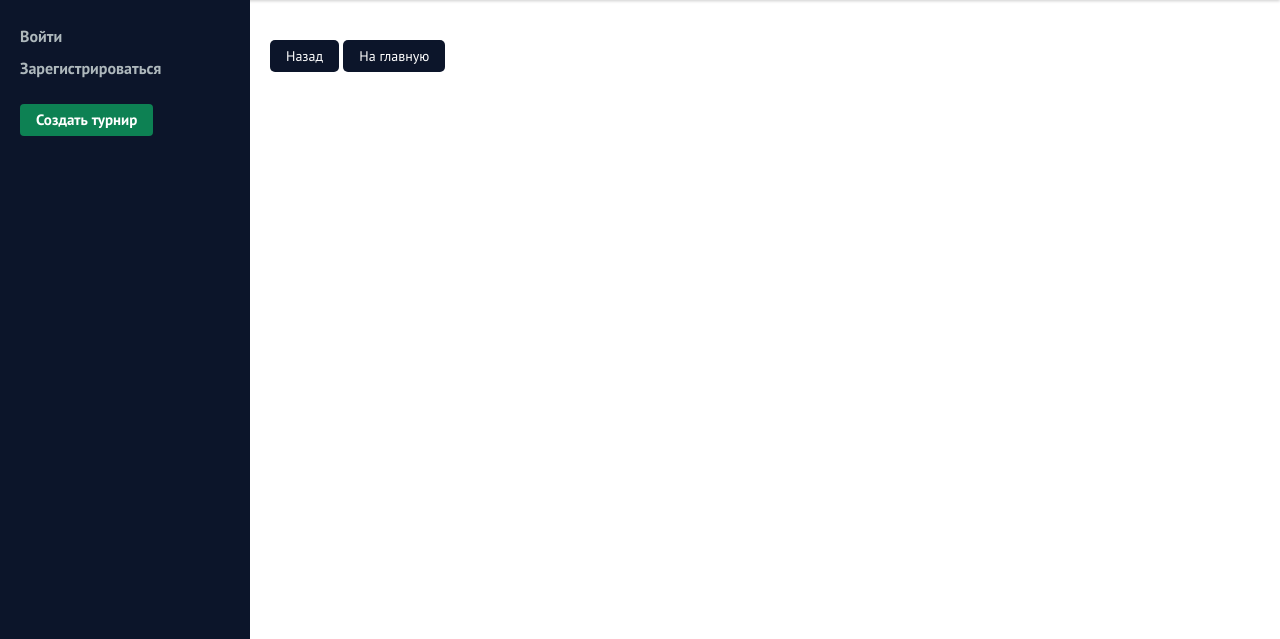
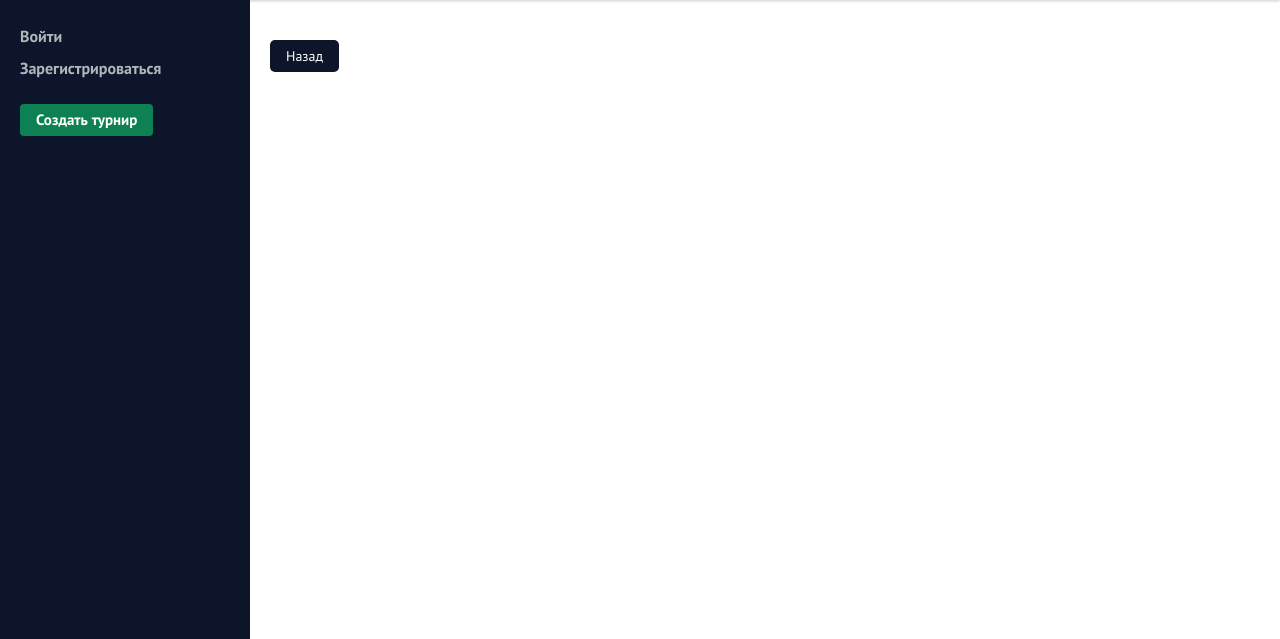
Before and after one commit to apanasenko/tabmaker, a Django app: template apps/tournament/templates/main/message.html in a window 1280 px wide. Shown: the part 70-709 px from the top of the page. Run offline with Django 3.2, Linux system fonts and the light colour scheme; the template is opened without the code that fills it, so the values that code supplies are empty; parts of the project's set-up code (start-up, migrations or seed data) failed here and were passed over; some libraries are stand-ins or nearby versions.

Commit message:
убрал переход на главную в случае ошибки

```diff
--- a/apps/tournament/templates/main/message.html
+++ b/apps/tournament/templates/main/message.html
@@ -12,7 +12,6 @@
 
     <div id="message_back" class="b-message__back">
         <a class="button" href="{% if url %}{{ url }}{% else %}javascript:history.back(){% endif %}">Назад</a>
-        <a class="button" href="{% url "main:index" %}">На главную</a>
     </div>
 
 {% endblock content %}
```
